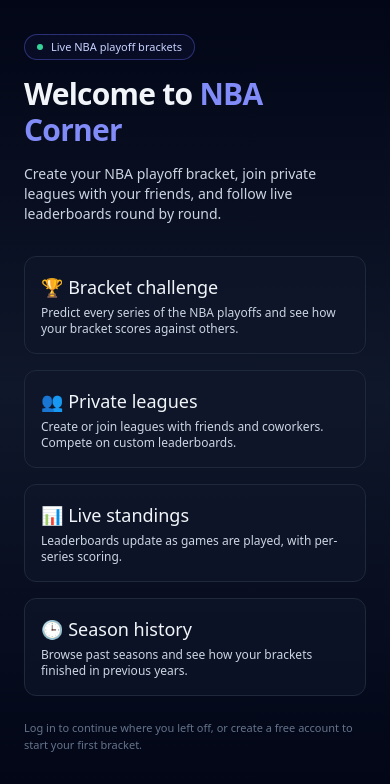
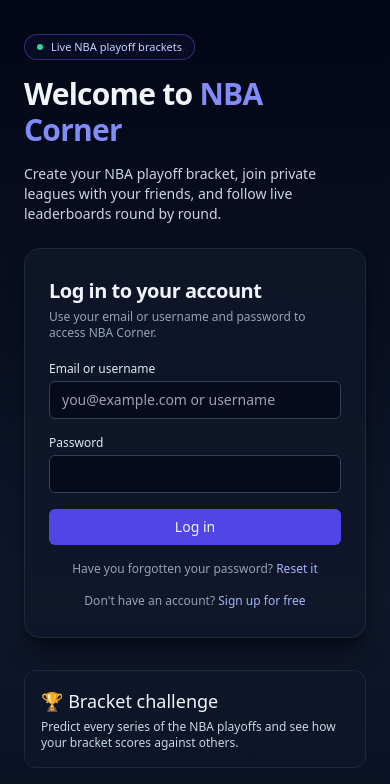
Before and after one commit to Faint91/NBACornerFrontend, a React (Vite) app: page /login in a window 390 px wide. Shown: the top 784 px of the page. Built offline with nearby package versions, Linux system fonts and the light colour scheme; no server answers.

Commit message:
second try to reorder login and register screen 5

```diff
--- a/src/pages/LoginPage.tsx
+++ b/src/pages/LoginPage.tsx
@@ -79,6 +79,90 @@
           </p>
         </div>
 
+        {/* Mobile login panel (between hero text and feature cards) */}
+        <div className="mt-6 lg:hidden">
+          <div className="w-full max-w-md mx-auto rounded-2xl border border-slate-800 bg-slate-900/80 px-6 py-7 shadow-xl shadow-black/40">
+            <div className="mb-5">
+              <h2 className="text-xl font-semibold tracking-tight">
+                Log in to your account
+              </h2>
+              <p className="mt-1 text-xs text-slate-400">
+                Use your email or username and password to access NBA Corner.
+              </p>
+            </div>
+
+            {fromRegister && !status && (
+              <div className="mb-4 rounded-md border border-emerald-500/60 bg-emerald-950/40 px-3 py-2 text-xs text-emerald-200">
+                Account created successfully. You can now log in.
+              </div>
+            )}
+
+            {status && (
+              <div className="mb-4 rounded-md border border-slate-700 bg-slate-900/80 px-3 py-2 text-xs text-slate-100">
+                {status}
+              </div>
+            )}
+
+            <form onSubmit={handleSubmit} className="space-y-4">
+              <div>
+                <label className="block text-xs font-medium text-slate-200 mb-1">
+                  Email or username
+                </label>
+                <input
+                  type="text"
+                  className="w-full rounded-md border border-slate-700 bg-slate-950/70 px-3 py-2 text-sm outline-none focus:ring-2 focus:ring-indigo-500"
+                  value={identifier}
+                  onChange={(e) => setIdentifier(e.target.value)}
+                  placeholder="you@example.com or username"
+                  required
+                />
+              </div>
+
+              <div>
+                <label className="block text-xs font-medium text-slate-200 mb-1">
+                  Password
+                </label>
+                <input
+                  type="password"
+                  className="w-full rounded-md border border-slate-700 bg-slate-950/70 px-3 py-2 text-sm outline-none focus:ring-2 focus:ring-indigo-500"
+                  value={password}
+                  onChange={(e) => setPassword(e.target.value)}
+                  required
+                />
+              </div>
+
+              <button
+                type="submit"
+                disabled={loading}
+                className="mt-2 w-full rounded-md bg-indigo-600 py-2 text-sm font-medium hover:bg-indigo-500 disabled:opacity-60"
+              >
+                {loading ? "Logging in..." : "Log in"}
+              </button>
+              <p className="mt-3 text-xs text-slate-400 text-center">
+                Have you forgotten your password?{" "}
+                <Link
+                  to="/reset-password"
+                  className="text-indigo-300 hover:text-indigo-200"
+                >
+                  Reset it
+                </Link>
+              </p>
+            </form>
+
+            <p className="mt-4 text-center text-xs text-slate-400">
+              Don&apos;t have an account?{" "}
+              <button
+                type="button"
+                onClick={() => navigate("/register")}
+                className="text-indigo-300 hover:underline"
+              >
+                Sign up for free
+              </button>
+            </p>
+          </div>
+        </div>
+
+        {/* Feature cards */}
         <div className="mt-8 grid grid-cols-1 sm:grid-cols-2 gap-4 max-w-xl text-sm">
           <div className="rounded-xl border border-slate-800 bg-slate-900/60 p-4">
             <div className="text-lg mb-1">🏆 Bracket challenge</div>
@@ -115,8 +199,8 @@
         </p>
       </div>
 
-      {/* Right auth form panel */}
-      <div className="order-2 lg:order-2 flex-1 flex items-center justify-center px-4 py-8 lg:px-8 lg:py-12">
+      {/* Right auth form panel - desktop only */}
+      <div className="order-2 lg:order-2 hidden lg:flex flex-1 items-center justify-center px-4 py-8 lg:px-8 lg:py-12">
         <div className="w-full max-w-md rounded-2xl border border-slate-800 bg-slate-900/80 px-6 py-7 shadow-xl shadow-black/40">
           <div className="mb-5">
             <h2 className="text-xl font-semibold tracking-tight">
```
